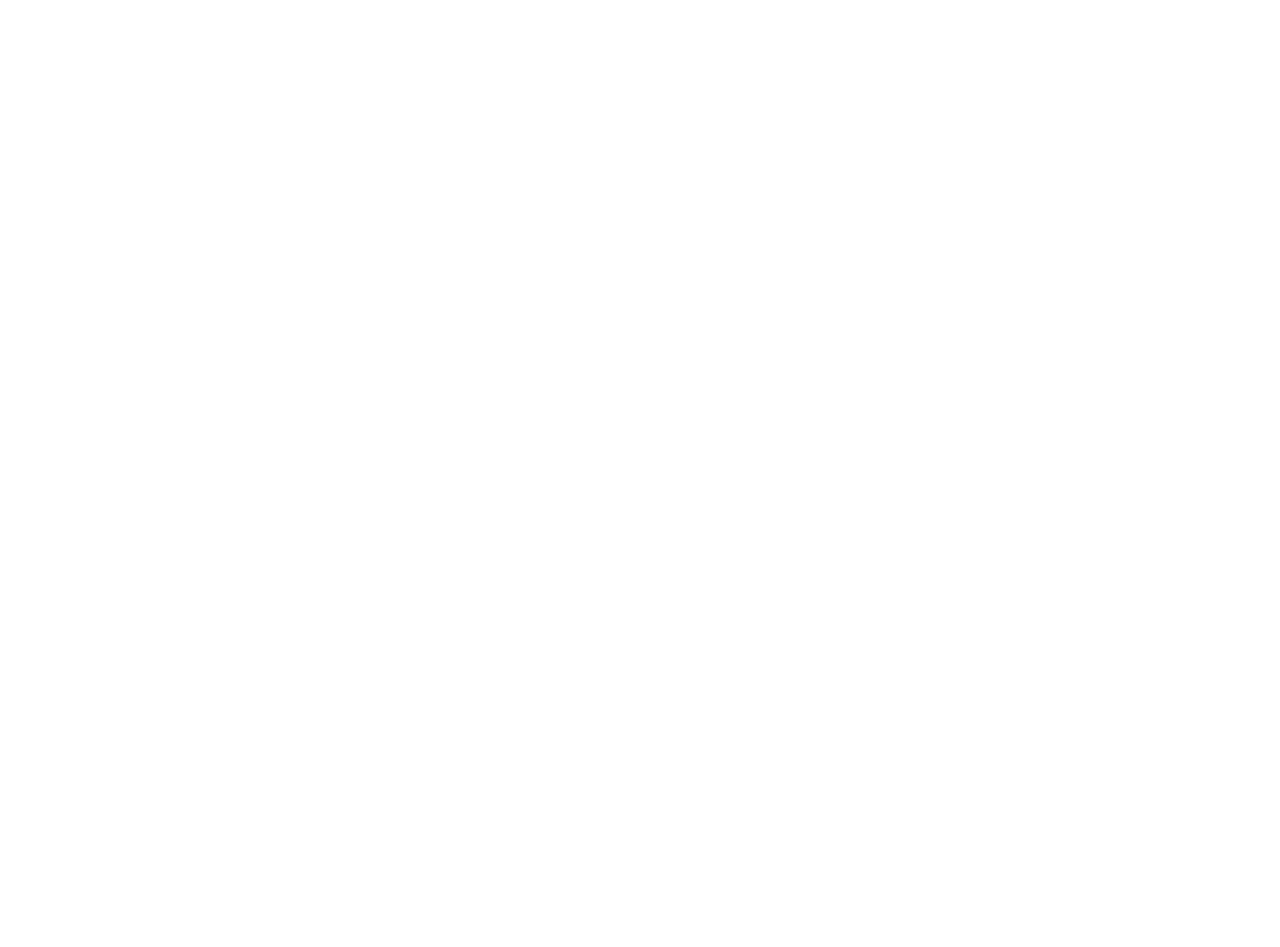
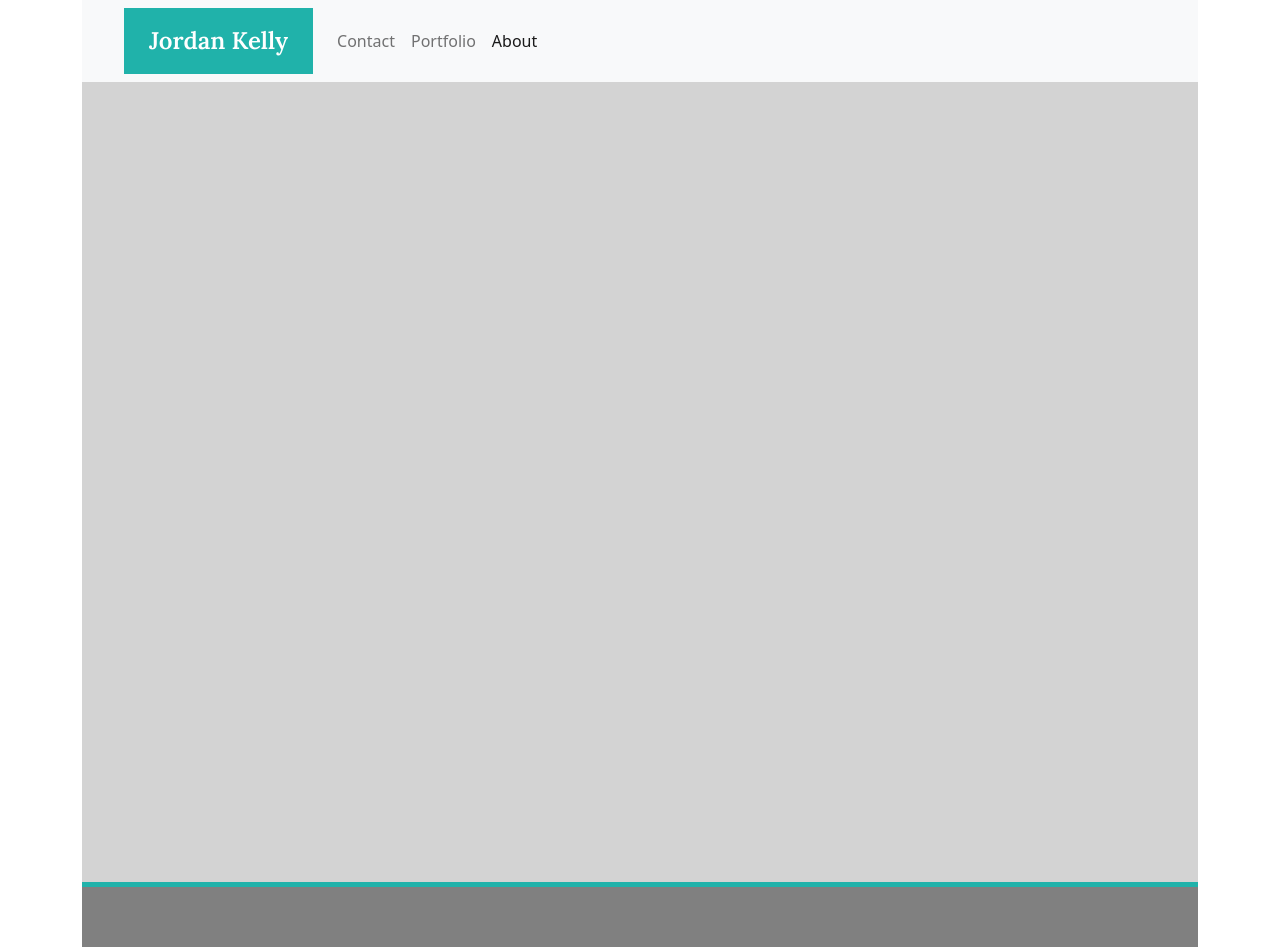
Before and after one commit to profjjk/bootstrap-portfolio, a plain HTML site: page portfolio.html in a window 1280 px wide. Before the commit the page ends 800 px from the top, so only its background shows below. Drawn offline with nearby package versions, Linux system fonts and the light colour scheme.

Commit message:
Added portfolio and contact files

```diff
--- a/contact.html
+++ b/contact.html
@@ -0,0 +1,62 @@
+<!doctype html>
+<html lang="en">
+  <head>
+    <!-- Required meta tags -->
+    <meta charset="utf-8">
+    <meta name="viewport" content="width=device-width, initial-scale=1">
+
+    <!-- Bootstrap CSS -->
+    <link href="https://cdn.jsdelivr.net/npm/bootstrap@5.0.0-beta1/dist/css/bootstrap.min.css" rel="stylesheet" integrity="sha384-giJF6kkoqNQ00vy+HMDP7azOuL0xtbfIcaT9wjKHr8RbDVddVHyTfAAsrekwKmP1" crossorigin="anonymous">
+    <link href="css/contact.css" rel="stylesheet" type="text/css"/>
+    <link rel="preconnect" href="https://fonts.gstatic.com">
+    <link href="https://fonts.googleapis.com/css2?family=Lora:wght@600&display=swap" rel="stylesheet">
+
+    <title>Bootstrap Portfolio</title>
+  </head>
+  <body>
+    <header class="container-lg">
+        <nav class="navbar navbar-expand-lg navbar-light bg-light">
+            <div class="container-fluid">
+                <a class="navbar-brand" id="name" href="index.html">Jordan Kelly</a>
+                <button class="navbar-toggler" type="button" data-bs-toggle="collapse" data-bs-target="#navbarNav" aria-controls="navbarNav" aria-expanded="false" aria-label="Toggle navigation">
+                <span class="navbar-toggler-icon"></span>
+                </button>
+                <div class="collapse navbar-collapse" id="navbarNav">
+                <ul class="navbar-nav">
+                    <li class="nav-item">
+                    <a class="nav-link" href="contact.html">Contact</a>
+                    </li>
+                    <li class="nav-item">
+                    <a class="nav-link" href="portfolio.html">Portfolio</a>
+                    </li>
+                    <li class="nav-item">
+                    <a class="nav-link active" href="about.html">About</a>
+                    </li>
+                </ul>
+                </div>
+            </div>
+        </nav>
+    </header>
+
+    <section class="container-lg">
+        <div class="wrapper">
+        </div>
+    </section>
+
+    <footer class="container-lg">
+        <div id="green-bar"></div>
+        <div id="gray-bar"></div>
+    </footer>
+
+    <!-- Optional JavaScript; choose one of the two! -->
+
+    <!-- Option 1: Bootstrap Bundle with Popper -->
+    <script src="https://cdn.jsdelivr.net/npm/bootstrap@5.0.0-beta1/dist/js/bootstrap.bundle.min.js" integrity="sha384-ygbV9kiqUc6oa4msXn9868pTtWMgiQaeYH7/t7LECLbyPA2x65Kgf80OJFdroafW" crossorigin="anonymous"></script>
+
+    <!-- Option 2: Separate Popper and Bootstrap JS -->
+    <!--
+    <script src="https://cdn.jsdelivr.net/npm/@popperjs/core@2.5.4/dist/umd/popper.min.js" integrity="sha384-q2kxQ16AaE6UbzuKqyBE9/u/KzioAlnx2maXQHiDX9d4/zp8Ok3f+M7DPm+Ib6IU" crossorigin="anonymous"></script>
+    <script src="https://cdn.jsdelivr.net/npm/bootstrap@5.0.0-beta1/dist/js/bootstrap.min.js" integrity="sha384-pQQkAEnwaBkjpqZ8RU1fF1AKtTcHJwFl3pblpTlHXybJjHpMYo79HY3hIi4NKxyj" crossorigin="anonymous"></script>
+    -->
+  </body>
+</html>
--- /dev/null
+++ b/css/about.css
@@ -0,0 +1,58 @@
+/* The styling in this document is meant to alter the bootstrap styling */
+
+/***** HEADER SECTION *****/
+/* header nav {
+    float: right;
+} */
+
+#name {
+    font-family: 'Lora', serif;
+    font-size: 24px;
+    font-weight: 500;
+    color: #fff;
+    background: #20B2AA;
+    margin-left: 30px;
+    padding: 15px 25px;
+}
+
+/***** MAIN SECTION *****/
+
+.wrapper {
+    height: 800px;
+    width: 100%;
+    background: lightgray;
+    padding: 120px 0 80px 40px;
+}
+
+article {
+    height: 600px;
+    width: 60%;
+    background: #fff;
+    padding: 30px;
+}
+
+h2 {
+    font-family: 'Lora', serif;
+    font-size: 42px;
+    font-weight: 500;
+    color: #20B2AA;
+}
+
+img {
+    padding-right: 10px;
+    padding-bottom: 10px;
+}
+
+/***** FOOTER SECTION *****/
+
+#green-bar {
+    height: 5px;
+    width: 100%;
+    background: #20B2AA;
+}
+
+#gray-bar {
+    height: 60px;
+    width: 100%;
+    background:gray;
+}
--- a/style.css
+++ b/css/contact.css
@@ -12,7 +12,7 @@
     color: #fff;
     background: #20B2AA;
     margin-left: 30px;
-    padding: 15px 20px;
+    padding: 15px 25px;
 }
 
 /***** MAIN SECTION *****/
@@ -22,25 +22,6 @@
     width: 100%;
     background: lightgray;
     padding: 120px 0 80px 40px;
-}
-
-article {
-    height: 600px;
-    width: 60%;
-    background: #fff;
-    padding: 30px;
-}
-
-h2 {
-    font-family: 'Lora', serif;
-    font-size: 42px;
-    font-weight: 500;
-    color: #20B2AA;
-}
-
-img {
-    padding-right: 10px;
-    padding-bottom: 10px;
 }
 
 /***** FOOTER SECTION *****/
--- /dev/null
+++ b/css/portfolio.css
@@ -0,0 +1,39 @@
+/* The styling in this document is meant to alter the bootstrap styling */
+
+/***** HEADER SECTION *****/
+/* header nav {
+    float: right;
+} */
+
+#name {
+    font-family: 'Lora', serif;
+    font-size: 24px;
+    font-weight: 500;
+    color: #fff;
+    background: #20B2AA;
+    margin-left: 30px;
+    padding: 15px 25px;
+}
+
+/***** MAIN SECTION *****/
+
+.wrapper {
+    height: 800px;
+    width: 100%;
+    background: lightgray;
+    padding: 120px 0 80px 40px;
+}
+
+/***** FOOTER SECTION *****/
+
+#green-bar {
+    height: 5px;
+    width: 100%;
+    background: #20B2AA;
+}
+
+#gray-bar {
+    height: 60px;
+    width: 100%;
+    background:gray;
+}
--- a/portfolio.html
+++ b/portfolio.html
@@ -0,0 +1,62 @@
+<!doctype html>
+<html lang="en">
+  <head>
+    <!-- Required meta tags -->
+    <meta charset="utf-8">
+    <meta name="viewport" content="width=device-width, initial-scale=1">
+
+    <!-- Bootstrap CSS -->
+    <link href="https://cdn.jsdelivr.net/npm/bootstrap@5.0.0-beta1/dist/css/bootstrap.min.css" rel="stylesheet" integrity="sha384-giJF6kkoqNQ00vy+HMDP7azOuL0xtbfIcaT9wjKHr8RbDVddVHyTfAAsrekwKmP1" crossorigin="anonymous">
+    <link href="css/portfolio.css" rel="stylesheet" type="text/css"/>
+    <link rel="preconnect" href="https://fonts.gstatic.com">
+    <link href="https://fonts.googleapis.com/css2?family=Lora:wght@600&display=swap" rel="stylesheet">
+
+    <title>Bootstrap Portfolio</title>
+  </head>
+  <body>
+    <header class="container-lg">
+        <nav class="navbar navbar-expand-lg navbar-light bg-light">
+            <div class="container-fluid">
+                <a class="navbar-brand" id="name" href="index.html">Jordan Kelly</a>
+                <button class="navbar-toggler" type="button" data-bs-toggle="collapse" data-bs-target="#navbarNav" aria-controls="navbarNav" aria-expanded="false" aria-label="Toggle navigation">
+                <span class="navbar-toggler-icon"></span>
+                </button>
+                <div class="collapse navbar-collapse" id="navbarNav">
+                <ul class="navbar-nav">
+                    <li class="nav-item">
+                    <a class="nav-link" href="contact.html">Contact</a>
+                    </li>
+                    <li class="nav-item">
+                    <a class="nav-link" href="portfolio.html">Portfolio</a>
+                    </li>
+                    <li class="nav-item">
+                    <a class="nav-link active" href="about.html">About</a>
+                    </li>
+                </ul>
+                </div>
+            </div>
+        </nav>
+    </header>
+
+    <section class="container-lg">
+        <div class="wrapper">
+        </div>
+    </section>
+
+    <footer class="container-lg">
+        <div id="green-bar"></div>
+        <div id="gray-bar"></div>
+    </footer>
+
+    <!-- Optional JavaScript; choose one of the two! -->
+
+    <!-- Option 1: Bootstrap Bundle with Popper -->
+    <script src="https://cdn.jsdelivr.net/npm/bootstrap@5.0.0-beta1/dist/js/bootstrap.bundle.min.js" integrity="sha384-ygbV9kiqUc6oa4msXn9868pTtWMgiQaeYH7/t7LECLbyPA2x65Kgf80OJFdroafW" crossorigin="anonymous"></script>
+
+    <!-- Option 2: Separate Popper and Bootstrap JS -->
+    <!--
+    <script src="https://cdn.jsdelivr.net/npm/@popperjs/core@2.5.4/dist/umd/popper.min.js" integrity="sha384-q2kxQ16AaE6UbzuKqyBE9/u/KzioAlnx2maXQHiDX9d4/zp8Ok3f+M7DPm+Ib6IU" crossorigin="anonymous"></script>
+    <script src="https://cdn.jsdelivr.net/npm/bootstrap@5.0.0-beta1/dist/js/bootstrap.min.js" integrity="sha384-pQQkAEnwaBkjpqZ8RU1fF1AKtTcHJwFl3pblpTlHXybJjHpMYo79HY3hIi4NKxyj" crossorigin="anonymous"></script>
+    -->
+  </body>
+</html>
```
Also changed, not shown: index.html (+1 -1 lines), about.html (deleted).
